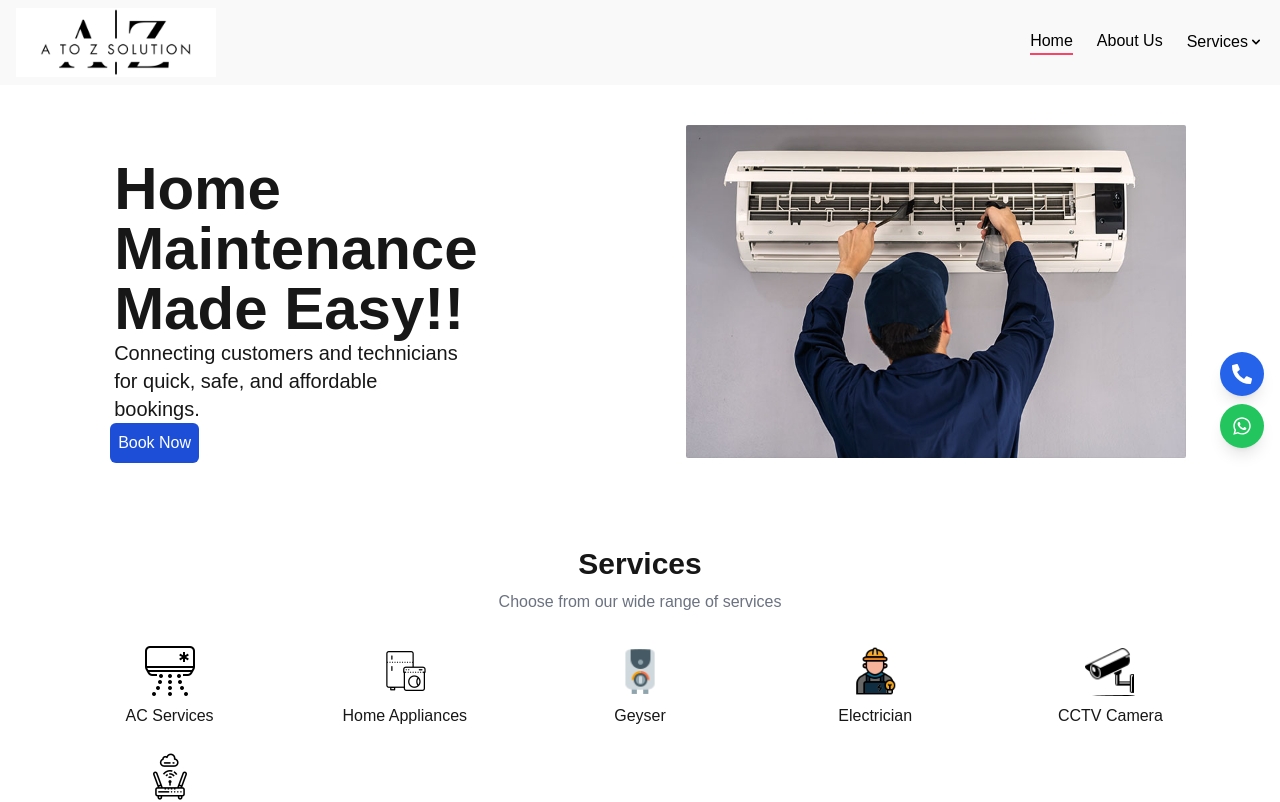
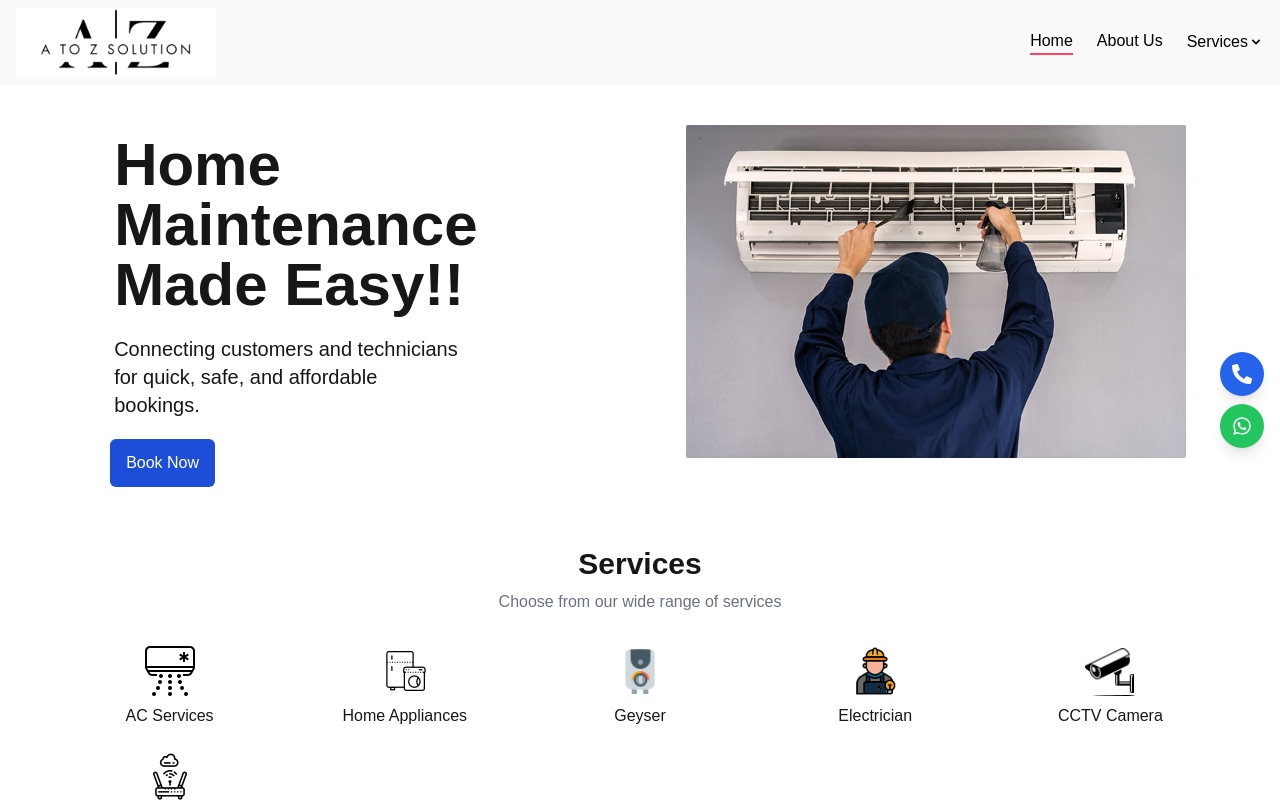
Before and after one commit to hellohasnain/a-to-z-solution, a Next.js app: page / in a window 1280 px wide. Shown: the top 802 px of the page. Built offline with nearby package versions, Linux system fonts and the light colour scheme.

Commit message:
css in banner

```diff
--- a/components/Home/Banner.js
+++ b/components/Home/Banner.js
@@ -5,9 +5,9 @@ const Banner = () => {
     <div className='flex justify-around items-center'>
       <div>
         <h1 className='text-6xl font-bold mx-5 mt-10'>Home <br /> Maintenance <br /> Made Easy!!</h1>
-        <p className='text-xl mx-5'>Connecting customers and technicians <br /> for quick, safe, and affordable <br /> bookings.</p>
+        <p className='text-xl mx-5 mt-5'>Connecting customers and technicians <br /> for quick, safe, and affordable <br /> bookings.</p>
         <a href="tel:+1234567890">
-          <button className='bg-blue-700 text-white mx-4 px-2 py-2 rounded-md'>
+          <button className='bg-blue-700 text-white mx-4 px-4 py-3 rounded-md mt-5'>
             Book Now
           </button>
         </a>
```
